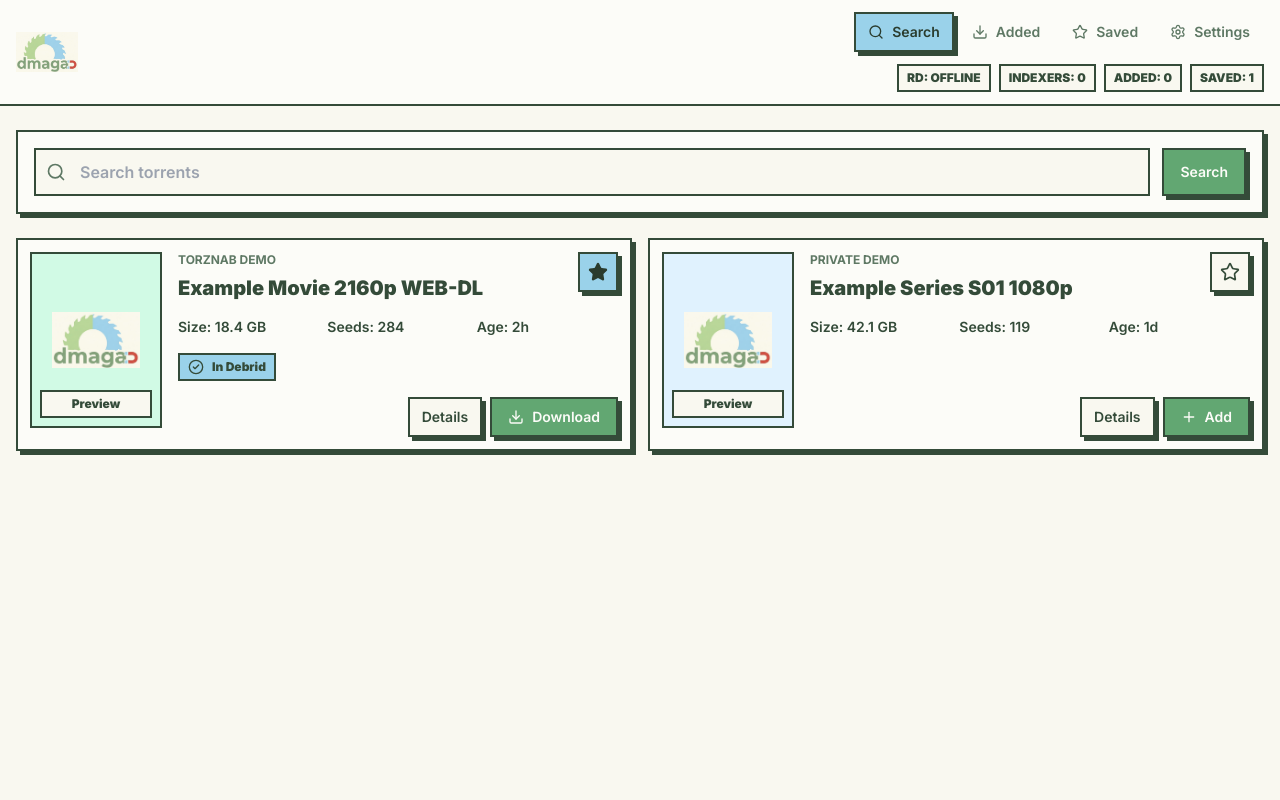
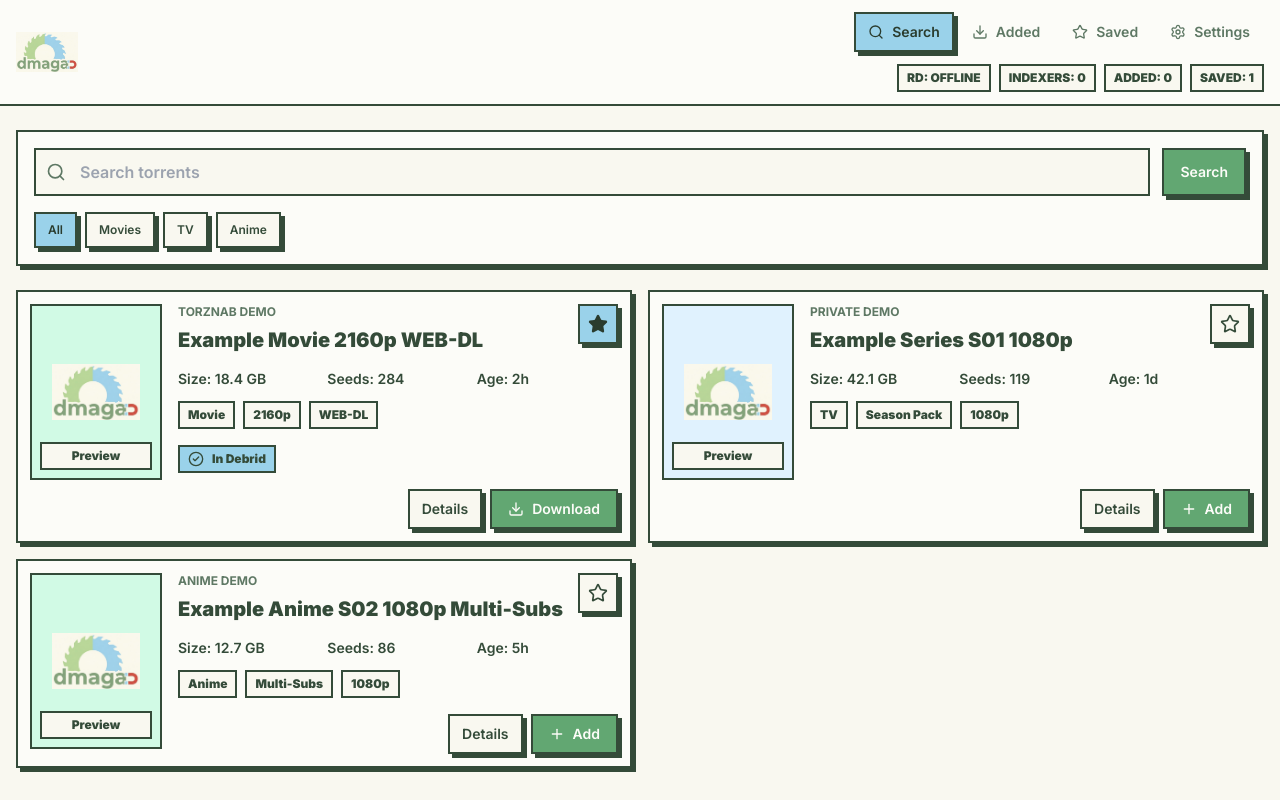
Before and after one commit to PanchoBubble/dmaga, a Next.js app: page / in a window 1280 px wide. Built offline with nearby package versions, Linux system fonts and the light colour scheme; no server answers.

Commit message:
Add media category filters and labels

```diff
--- a/app/page.tsx
+++ b/app/page.tsx
@@ -5,11 +5,20 @@ import { Search } from "lucide-react";
 import { MediaCard } from "@/components/media-card";
 import { Button } from "@/components/ui/button";
 import { useSearchStore } from "@/hooks/use-search-store";
-import { mockMediaItems } from "@/lib/mock-media";
+import { mediaCategories, mockMediaItems } from "@/lib/mock-media";
+import { cn } from "@/lib/utils";
 
 export default function SearchPage() {
   const query = useSearchStore((state) => state.query);
+  const category = useSearchStore((state) => state.category);
   const setQuery = useSearchStore((state) => state.setQuery);
+  const setCategory = useSearchStore((state) => state.setCategory);
+  const filteredItems = mockMediaItems.filter((item) => {
+    const matchesCategory = category === "all" || item.category === category;
+    const matchesQuery = item.title.toLowerCase().includes(query.toLowerCase());
+
+    return matchesCategory && matchesQuery;
+  });
 
   return (
     <div className="space-y-6">
@@ -26,13 +35,39 @@ export default function SearchPage() {
           </div>
           <Button className="h-12">Search</Button>
         </div>
+
+        <div className="mt-4 flex flex-wrap gap-2">
+          {mediaCategories.map((option) => (
+            <Button
+              className={cn(
+                "h-9 px-3 text-xs",
+                category === option.id && "bg-secondary text-secondary-foreground",
+              )}
+              key={option.id}
+              onClick={() => setCategory(option.id)}
+              size="sm"
+              variant={category === option.id ? "secondary" : "outline"}
+            >
+              {option.label}
+            </Button>
+          ))}
+        </div>
       </section>
 
-      <section className="grid gap-4 lg:grid-cols-2">
-        {mockMediaItems.map((item, index) => (
-          <MediaCard index={index} item={item} key={item.id} />
-        ))}
-      </section>
+      {filteredItems.length ? (
+        <section className="grid gap-4 lg:grid-cols-2">
+          {filteredItems.map((item, index) => (
+            <MediaCard index={index} item={item} key={item.id} />
+          ))}
+        </section>
+      ) : (
+        <div className="border-2 border-dashed border-foreground bg-background p-8 text-center">
+          <p className="text-lg font-black">No matches</p>
+          <p className="mt-2 text-sm text-muted-foreground">
+            Try another category or search term.
+          </p>
+        </div>
+      )}
     </div>
   );
 }
--- a/components/media-card.tsx
+++ b/components/media-card.tsx
@@ -65,6 +65,17 @@ export function MediaCard({ item, index = 0 }: MediaCardProps) {
           <div>Age: {item.age}</div>
         </div>
 
+        <div className="mt-3 flex flex-wrap gap-2">
+          {item.labels.map((label) => (
+            <span
+              className="border-2 border-foreground bg-background px-2 py-1 text-xs font-black"
+              key={label}
+            >
+              {label}
+            </span>
+          ))}
+        </div>
+
         {isReady ? (
           <div className="mt-4 inline-flex w-fit items-center gap-2 border-2 border-foreground bg-secondary px-2 py-1 text-xs font-black">
             <CheckCircle2 className="size-4" />
--- a/hooks/use-search-store.ts
+++ b/hooks/use-search-store.ts
@@ -1,11 +1,17 @@
 import { create } from "zustand";
+
+import type { MediaCategory } from "@/lib/mock-media";
 
 type SearchState = {
   query: string;
+  category: MediaCategory;
   setQuery: (query: string) => void;
+  setCategory: (category: MediaCategory) => void;
 };
 
 export const useSearchStore = create<SearchState>((set) => ({
   query: "",
+  category: "all",
   setQuery: (query) => set({ query }),
+  setCategory: (category) => set({ category }),
 }));
--- a/lib/mock-media.ts
+++ b/lib/mock-media.ts
@@ -1,3 +1,13 @@
+export const mediaCategories = [
+  { id: "all", label: "All" },
+  { id: "movies", label: "Movies" },
+  { id: "tv", label: "TV" },
+  { id: "anime", label: "Anime" },
+] as const;
+
+export type MediaCategory = (typeof mediaCategories)[number]["id"];
+export type FilterableMediaCategory = Exclude<MediaCategory, "all">;
+
 export type MediaItem = {
   id: string;
   title: string;
@@ -5,6 +15,8 @@ export type MediaItem = {
   seeds: number;
   age: string;
   indexer: string;
+  category: FilterableMediaCategory;
+  labels: string[];
   debridState: "ready" | "missing";
   saved: boolean;
   previewTone: "green" | "blue";
@@ -18,6 +30,8 @@ export const mockMediaItems: MediaItem[] = [
     seeds: 284,
     age: "2h",
     indexer: "Torznab Demo",
+    category: "movies",
+    labels: ["Movie", "2160p", "WEB-DL"],
     debridState: "ready",
     saved: true,
     previewTone: "green",
@@ -29,8 +43,23 @@ export const mockMediaItems: MediaItem[] = [
     seeds: 119,
     age: "1d",
     indexer: "Private Demo",
+    category: "tv",
+    labels: ["TV", "Season Pack", "1080p"],
     debridState: "missing",
     saved: false,
     previewTone: "blue",
   },
+  {
+    id: "anime-simulcast",
+    title: "Example Anime S02 1080p Multi-Subs",
+    size: "12.7 GB",
+    seeds: 86,
+    age: "5h",
+    indexer: "Anime Demo",
+    category: "anime",
+    labels: ["Anime", "Multi-Subs", "1080p"],
+    debridState: "missing",
+    saved: false,
+    previewTone: "green",
+  },
 ];
```
